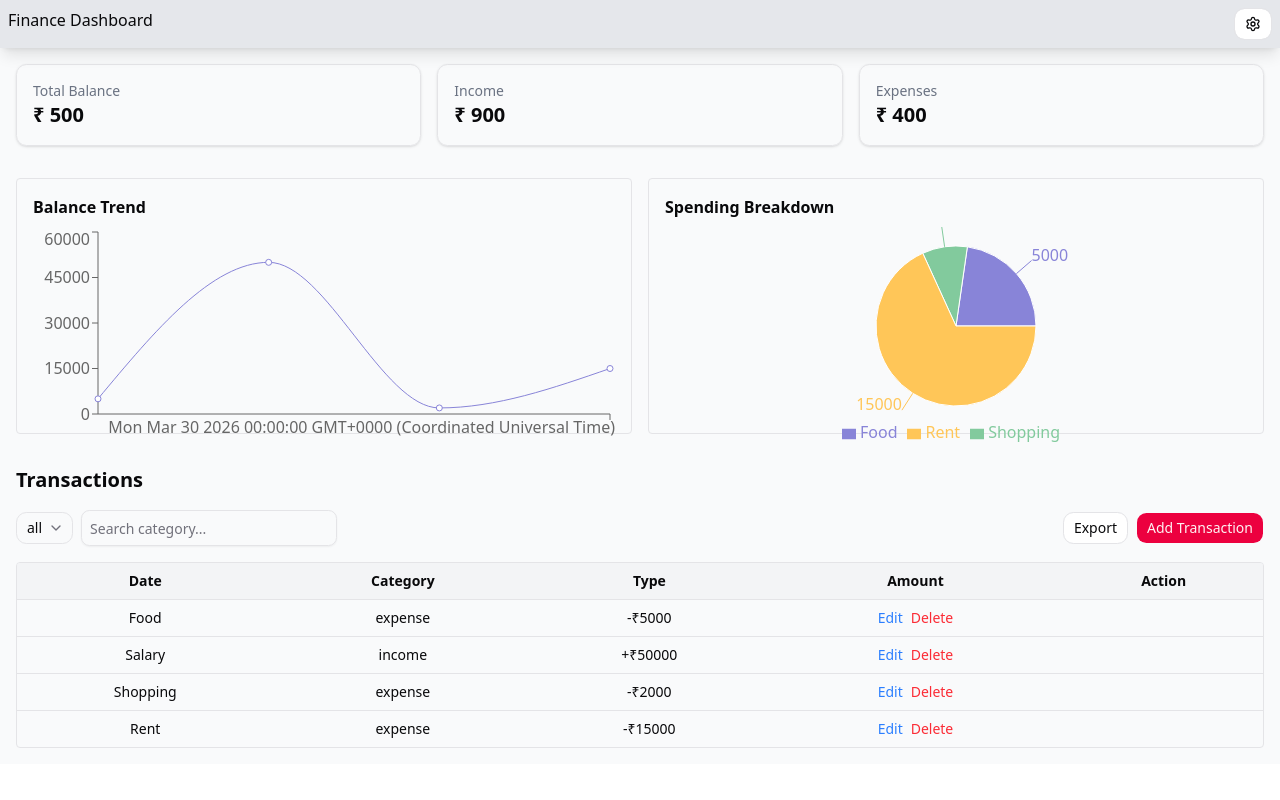
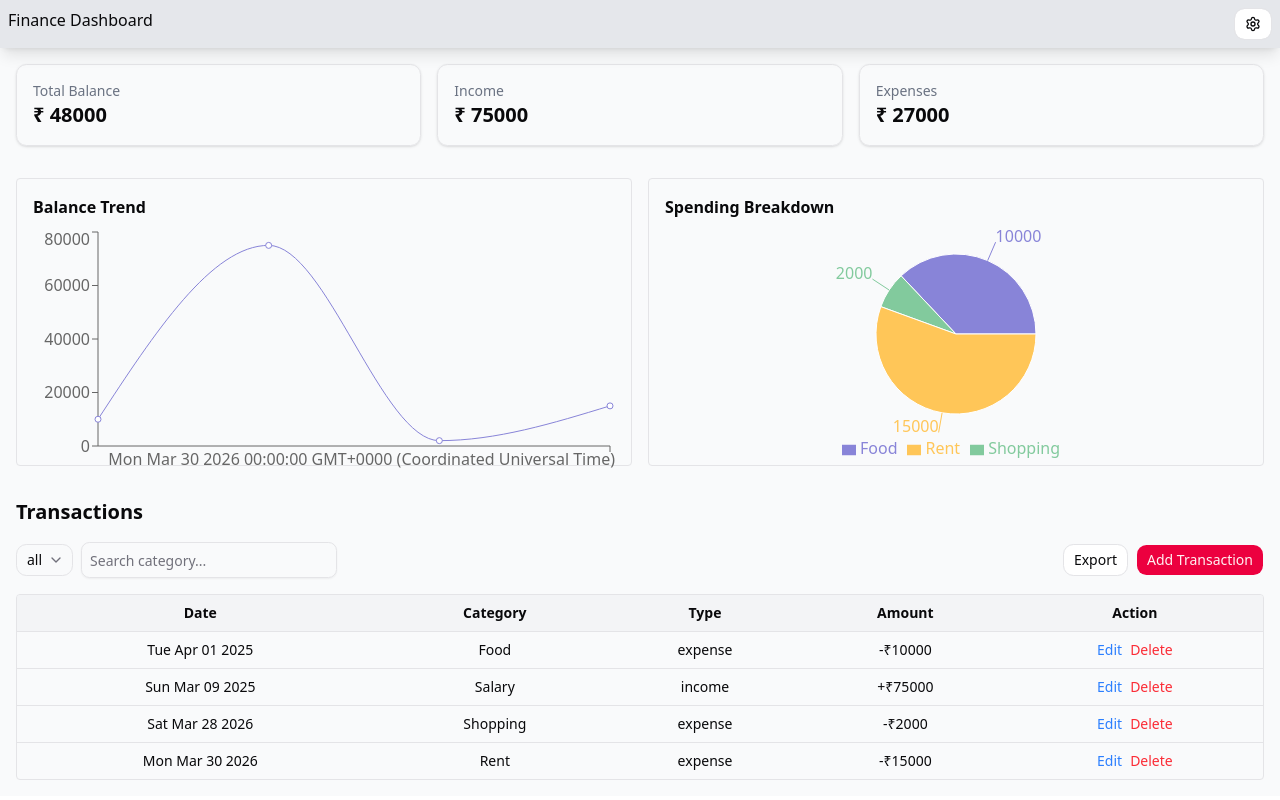
Before and after one commit to PriDebnath/zorvyn-assessment, a React (Vite) app: page / in a window 1280 px wide. Built offline with nearby package versions, Linux system fonts and the light colour scheme.

Commit message:
moved component to their folder

```diff
--- a/src/feature/dashboard/component/transaction/transaction.tsx
+++ b/src/feature/dashboard/component/transaction/transaction.tsx
@@ -85,7 +85,7 @@ function TransactionComponent(props: Props) {
                         <tbody>
                             {filteredTx.map((tx) => (
                                 <tr key={"tx" + tx.id} className="text-center border-t">
-                                    {/* <td className="p-2">{tx.date?.toDateString()}</td> */}
+                                    <td className="p-2">{tx.date?.toDateString()}</td>
                                     <td className="p-2">{tx.category}</td>
                                     <td className="p-2">{tx.type}</td>
                                     <td className="p-2">
--- a/src/feature/dashboard/mock-data.ts
+++ b/src/feature/dashboard/mock-data.ts
@@ -2,8 +2,8 @@ import type { Transaction } from "@/store/transaction.store";
 
 
 export const mockTransactions: Transaction[] = [
-  { id: 1, date: new Date("04-01-2025"), category: "Food", type: "expense", amount: 5000 },
-  { id: 2, date: new Date("03/09/2025"), category: "Salary", type: "income", amount: 50000 },
+  { id: 1, date: new Date("04-01-2025"), category: "Food", type: "expense", amount: 10000 },
+  { id: 2, date: new Date("03/09/2025"), category: "Salary", type: "income", amount: 75000 },
   { id: 3, date: new Date("2026-03-28"), category: "Shopping", type: "expense", amount: 2000 },
   { id: 4, date: new Date("2026-03-30"), category: "Rent", type: "expense", amount: 15000 },
 ];
--- a/src/page/dashboard/dashboard.tsx
+++ b/src/page/dashboard/dashboard.tsx
@@ -12,26 +12,39 @@ import {
   Legend,
 } from "recharts";
 import React, { useEffect, useMemo, useState } from "react";
-import { useTransactionStore, type Transaction } from "@/store/transaction.store";
 import Setting from "@/feature/dashboard/component/setting/setting";
 import SummaryCard from "@/feature/dashboard/component/summary-card";
-import ExportTransaction from "@/feature/dashboard/component/export-transaction";
-import SelectTransaction from "@/feature/dashboard/component/transaction/select-transaction"
-import { useRoleStore } from "@/store/role.store";
-import { Button } from "@/components/ui/button";
-import { Input } from "@/components/ui/input";
+import { useTransactionStore, type Transaction } from "@/store/transaction.store";
 import TransactionComponent from "@/feature/dashboard/component/transaction/transaction";
 
 const COLORS = ["#8884d8", "#82ca9d", "#ffc658", "#ff7f7f"];
 
 export default function Dashboard() {
-
-  const income = 900
-  const expense = 400
-  const balance = income - expense;
-
   const { transactions } = useTransactionStore()
 
+  const income = useMemo(
+    () => {
+      return transactions
+        .filter((pri) => pri.type == "income")
+        .map((pri) => pri.amount)
+        .reduce((pri, current) => {
+          const newValue = pri + current
+          return newValue
+        }, 0)
+    }, [transactions])
+
+  const expense = useMemo(
+    () => {
+      return transactions
+        .filter((pri) => pri.type == "expense")
+        .map((pri) => pri.amount)
+        .reduce((pri, current) => {
+          const newValue = pri + current
+          return newValue
+        }, 0)
+    }, [transactions])
+
+  const balance = income - expense;
 
   // Line chart data (group by date)
   // const trendData = transactions.map((t) => {
@@ -41,7 +54,7 @@ export default function Dashboard() {
   //     amount: t.type === "expense" ? -t.amount : t.amount,
   //   }
   // });
-// console.log({transactions,trendData});
+  console.log({transactions,});
 
 
   // Pie chart data (category breakdown)
@@ -61,7 +74,7 @@ export default function Dashboard() {
         </div>
 
         <div className="grid md:grid-cols-2 gap-4">
-          <div className="p-4 border rounded h-64">
+          <div className="p-4 border rounded h-72">
             <h3 className="mb-2 font-semibold">Balance Trend</h3>
             <ResponsiveContainer width="100%" height="100%">
               <LineChart data={transactions}>
@@ -73,7 +86,7 @@ export default function Dashboard() {
             </ResponsiveContainer>
           </div>
 
-          <div className="p-4 border rounded h-64">
+          <div className="py-8 px-4 pt-4 border rounded h-72">
             <h3 className="mb-2 font-semibold">Spending Breakdown</h3>
             <ResponsiveContainer width="100%" height="100%">
               <PieChart>
@@ -96,7 +109,7 @@ export default function Dashboard() {
 
         </div>
 
-<TransactionComponent transactions={transactions}/>
+        <TransactionComponent transactions={transactions} />
 
 
       </div>
```
